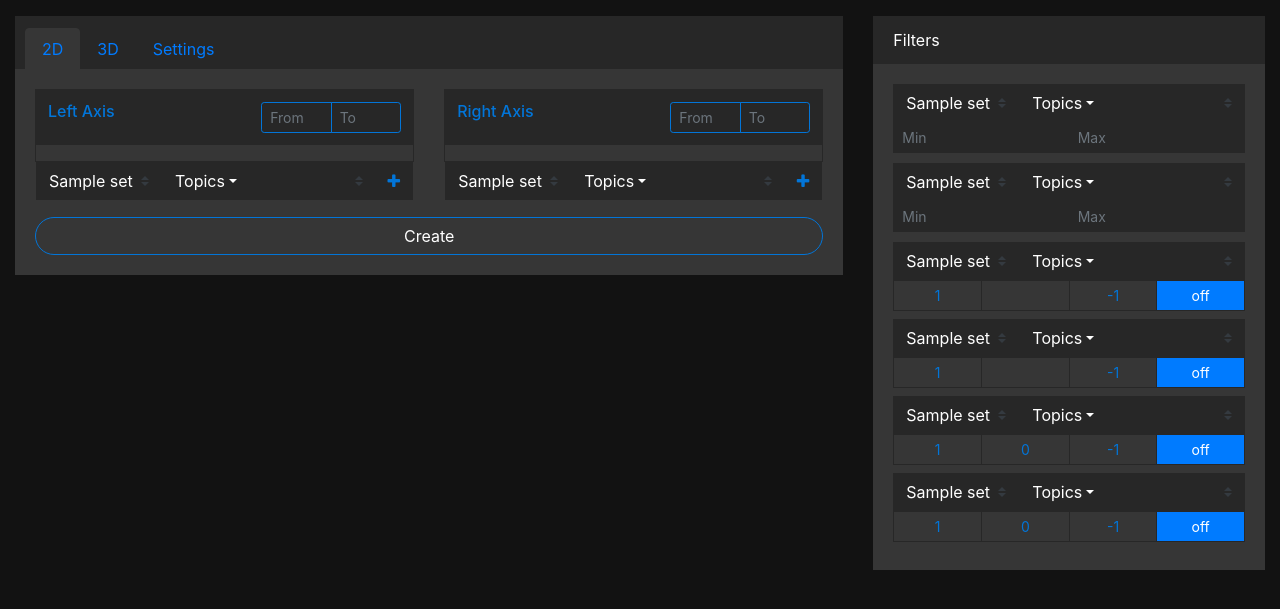
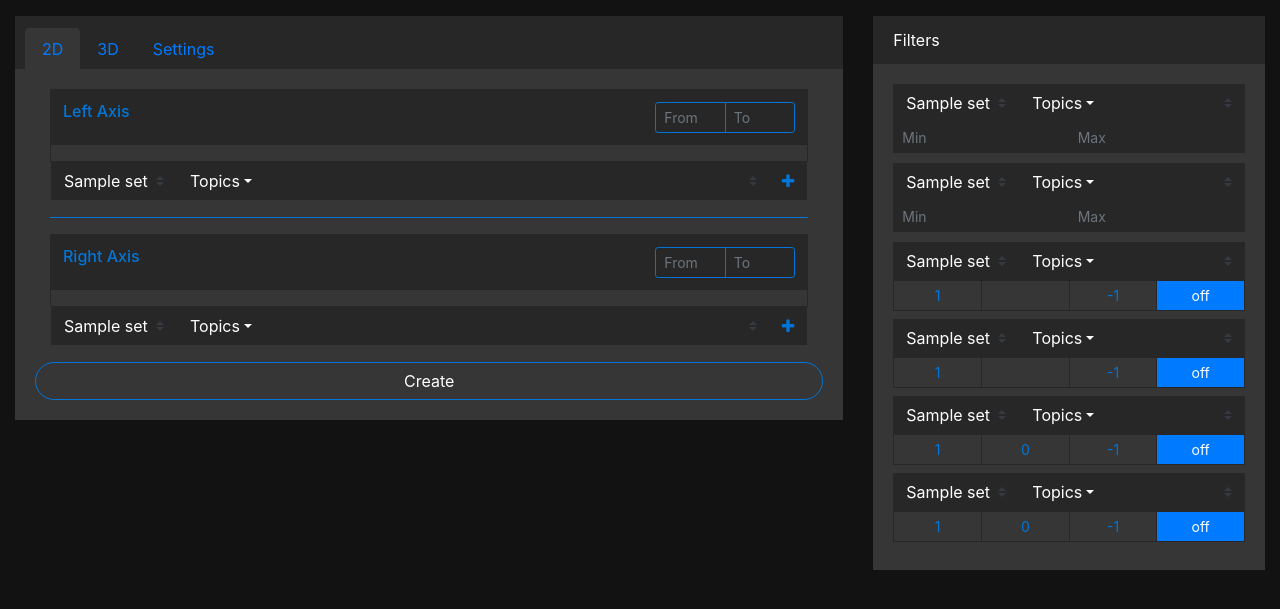
Before and after one commit to vaidasal/AnalyserX, a Python web app: template analyser/templates/analyser2D.html in a window 1280 px wide. Shown: the part 56-665 px from the top of the page. Run offline with Jinja, Linux system fonts and the light colour scheme; the template is opened without the code that fills it: most values are stand-ins (such as "Sample title", 1, 10 or a date in 2020); lists and menus that the app fills with data are empty; some libraries are stand-ins or nearby versions.

Commit message:
Add checkbox for GPS time Sync; start-end time entry depending on GPS checkbox setting; 2D table new layout in one column and showing selected Topics

```diff
--- a/analyser/templates/analyser2D.html
+++ b/analyser/templates/analyser2D.html
@@ -23,8 +23,8 @@
 
       <!-- ANALYSER 2D -->
       <div class="analyser2D">
-        <div class="row">
-          <div class="col-6">
+        <div class="container">
+
 
             <ul class="list-group">
               <li class="list-group-item bg-transparent" style="border-radius: 0px; border-color: #272727; padding: 0px;">
@@ -32,8 +32,7 @@
                   <table class="table table-borderless table-dark bg-transparent" id="tableLeft">
                     <thead>
                       <tr>
-                        <th scope="col" style="display:none">id</th>
-                        <th scope="col" colspan="2">
+                        <th scope="col" colspan="3">
                           <div class="row">
                             <div class="col-6">
                               <h6>Left Axis</h6>
@@ -84,18 +83,19 @@
                 </form>
               </li>
             </ul>
-          </div>
 
-          <div class="col-6">
+
+
     <!-- RIGHT SIDE -->
+
+    <hr style='margin-top: 0' />
     <ul class="list-group">
       <li class="list-group-item bg-transparent" style="border-radius: 0px; border-color: #272727; padding: 0px;">
             <div class="card">
               <table class="table table-borderless table-dark bg-transparent" id="tableRight">
                 <thead>
                   <tr>
-                    <th scope="col" style="display:none">id</th>
-                    <th scope="col" colspan="2">
+                    <th scope="col" colspan="3">
                       <div class="row">
                         <div class="col-6">
                           <h6>Right Axis</h6>
@@ -147,7 +147,25 @@
           </li>
         </ul>
           </div>
-        </div>
+
+        {% if gpsAvail > 0 %}
+          {% if gpsAvail == 1 %}
+          <div class="container">
+            <input type='checkbox' id="xAxTime" checked>&nbsp;&nbsp;
+            <label style="color: #0275d8;">Use GPS Time for X Axis</label>
+          </div>
+          {% else %}
+          <div class="container">
+            <input type='checkbox' id="xAxTime">&nbsp;&nbsp;
+            <label style="color: #0275d8;">Use GPS Time for X Axis</label>
+          </div>
+          {% endif %}
+        {% else %}
+          <div class="container" hidden>
+            <input type='checkbox' id="xAxTime">&nbsp;&nbsp;
+            <label style="color: #0275d8;">Use GPS Time for X Axis</label>
+          </div>
+        {% endif %}
         <button class="btn btn-outline-success btn-block" type="button" name="button" id="sendData" style="border-color: #0275d8; color: white;">Create</button>
       </div>
 
@@ -278,13 +296,22 @@
               </div>
           </li>
 
-
         <div class="input-group input-group-sm mt-3">
           <div class="input-group-prepend">
             <span class="input-group-text ">Time</span>
           </div>
-          <input type="text" class="form-control text-center" placeholder="Start {{ timeSE[0] }}" id="startTime" data-start="{{ timeSE[0] }}">
-          <input type="text" class="form-control text-center" placeholder="End {{ timeSE[1] }}" id="endTime" data-end="{{ timeSE[1] }}">
+          {% if gpsAvail > 0 %}
+            {% if gpsAvail == 1 %}
+            <input type="text" class="form-control text-center" placeholder="Start {{ timeSE[2] }}" id="startTime" data-start="{{ timeSE[2] }}">
+            <input type="text" class="form-control text-center" placeholder="End {{ timeSE[3] }}" id="endTime" data-end="{{ timeSE[3] }}">
+            {% else %}
+            <input type="text" class="form-control text-center" placeholder="Start {{ timeSE[0] }}" id="startTime" data-start="{{ timeSE[0] }}">
+            <input type="text" class="form-control text-center" placeholder="End {{ timeSE[1] }}" id="endTime" data-end="{{ timeSE[1] }}">
+            {% endif %}
+          {% else %}
+            <input type="text" class="form-control text-center" placeholder="Start {{ timeSE[0] }}" id="startTime" data-start="{{ timeSE[0] }}">
+            <input type="text" class="form-control text-center" placeholder="End {{ timeSE[1] }}" id="endTime" data-end="{{ timeSE[1] }}">
+          {% endif %}
         </div>
         <div class="input-group input-group-sm mt-3">
           <div class="input-group-prepend">
@@ -292,12 +319,33 @@
           </div>
           <input type="text" class="form-control text-center" placeholder="3000" id="tail3D">
         </div>
+
+        <div class="row mt-3"></div>
+        {% if gpsAvail > 0 %}
+          {% if gpsAvail == 1 %}
+          <div class="container">
+            <input type='checkbox' id="xAxTime3D" checked>&nbsp;&nbsp;
+            <label style="color: #0275d8;">Use GPS Time</label>
+          </div>
+          {% else %}
+          <div class="container">
+            <input type='checkbox' id="xAxTime3D">&nbsp;&nbsp;
+            <label style="color: #0275d8;">Use GPS Time</label>
+          </div>
+          {% endif %}
+        {% else %}
+          <div class="container" hidden>
+            <input type='checkbox' id="xAxTime3D">&nbsp;&nbsp;
+            <label style="color: #0275d8;">Use GPS Time</label>
+          </div>
+        {% endif %}
+
         <div class="row">
           <div class="col-6">
             <button class="btn btn-outline-warning btn-block mt-3" type="button" name="button" id="simulate3DData" style="border-color: #0275d8; color: white;">Simulate</button>
           </div>
           <div class="col-6">
-            <button class="btn btn-outline-success btn-block mt-3" type="button" name="button" id="send3DData" style="border-color: #0275d8; color: white;">Create Chart</button>
+            <button class="btn btn-outline-success btn-block mt-3" type="button" name="button" time0="{{ timeSE[0] }}" time1="{{ timeSE[1] }}" time2="{{ timeSE[2] }}" time3="{{ timeSE[3] }}" id="send3DData" style="border-color: #0275d8; color: white;">Create Chart</button>
           </div>
         </div>
       </div>
```
